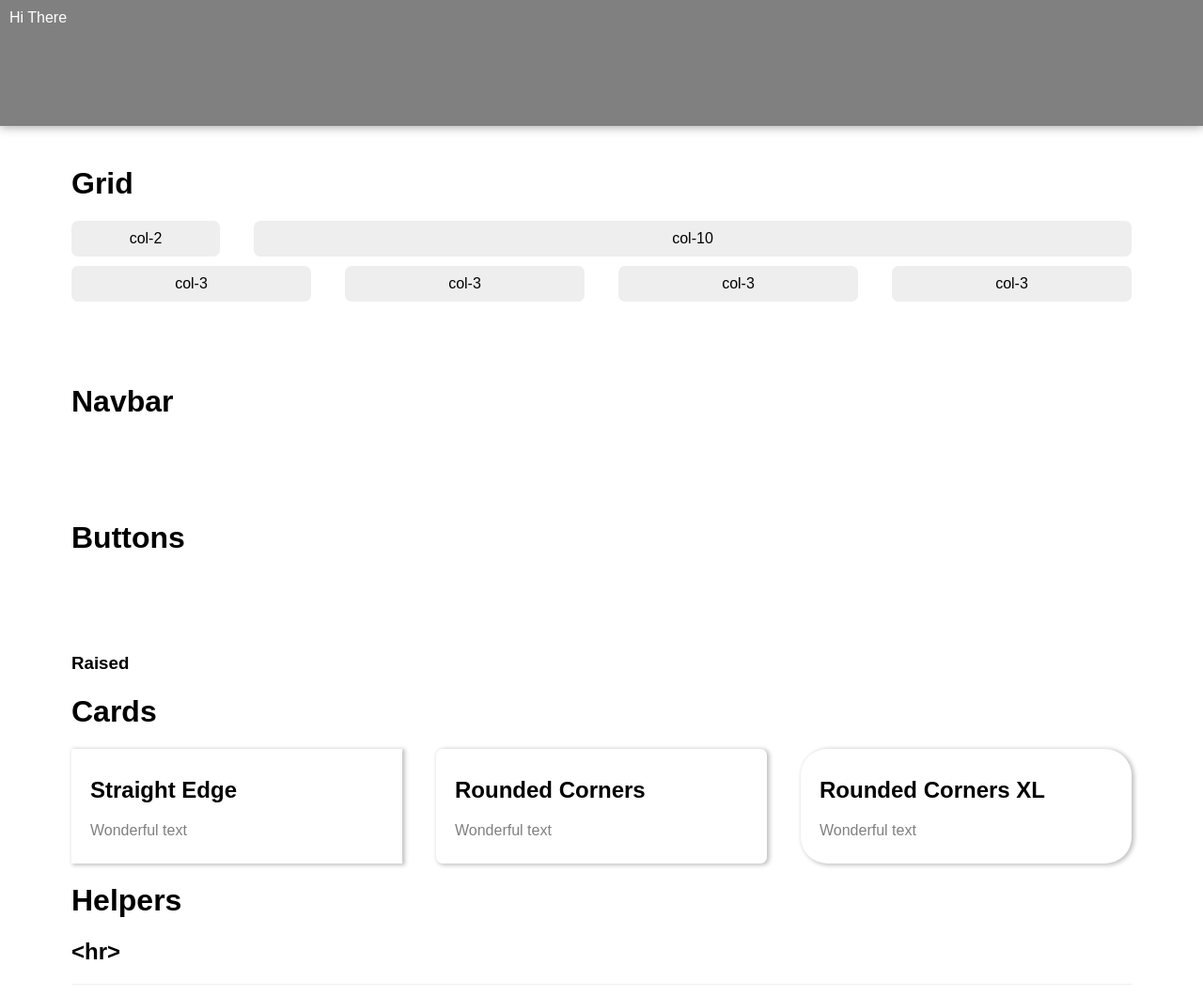
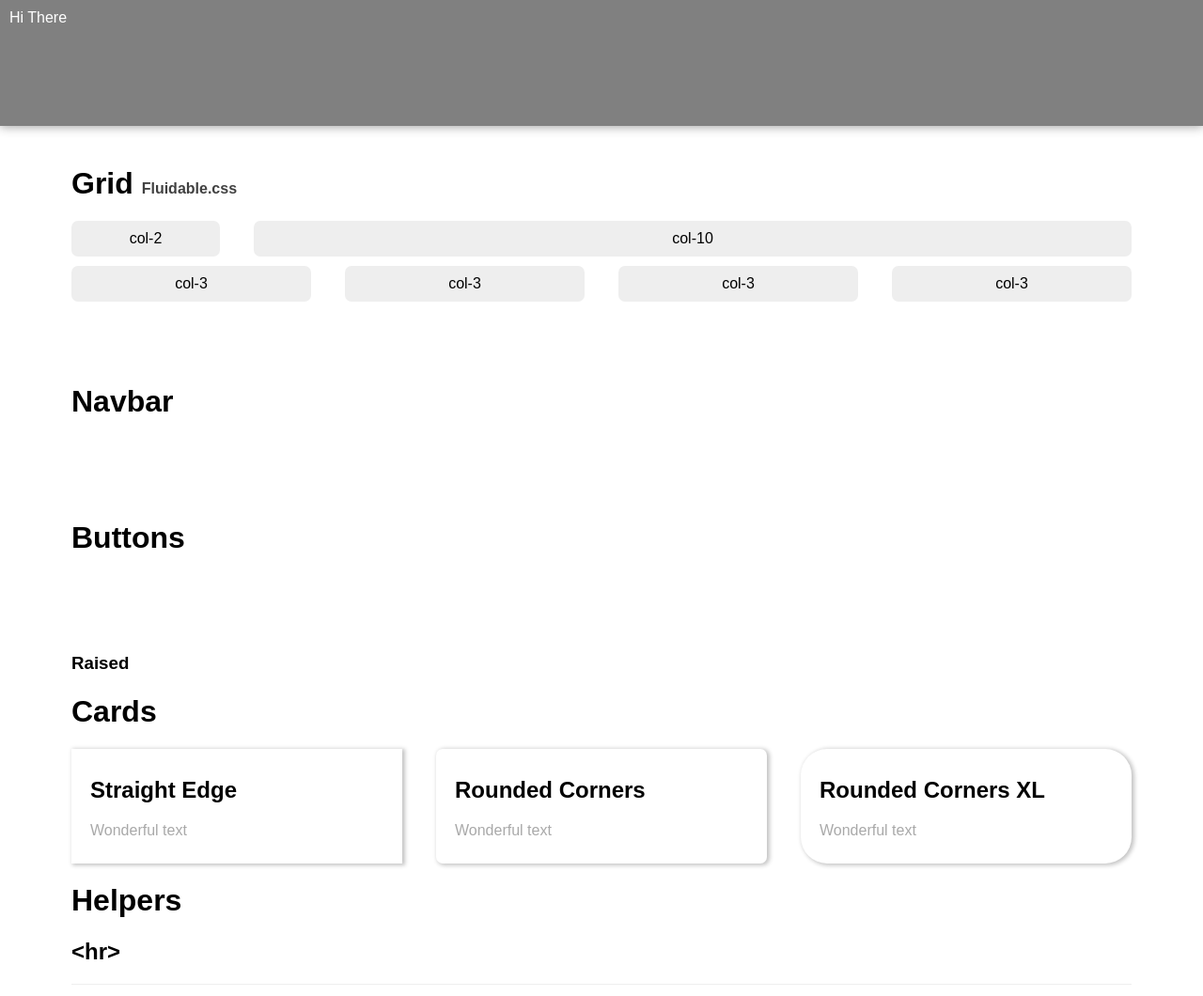
Before and after one commit to ajbraus/placemat, a plain HTML site: page index.html in a window 1280 px wide. Shown: the whole page at 94% size. Drawn offline with Linux system fonts and the light colour scheme.

Commit message:
adding references to borrowed code and a tag styling

```diff
--- a/helpers.css
+++ b/helpers.css
@@ -1,3 +1,8 @@
+/*
+ * HELPERS.CSS
+ */
+
+
 .pull-left {
   float:left;
 }
@@ -6,8 +11,12 @@
   float:right;
 }
 
-.text-muted {
-  color:#EEE;
+.text-center {
+  text-align: center;
+}
+
+.text-right {
+  text-align: right;
 }
 
 /*CLEARFIX*/
@@ -32,11 +41,3 @@
 .padding-10 {
   padding: 10px;
 }
-
-.text-center {
-  text-align: center;
-}
-
-.text-right {
-  text-align: right;
-}
--- a/index.html
+++ b/index.html
@@ -7,6 +7,7 @@
   <link rel="stylesheet" href="fluidable.css">
   <link rel="stylesheet" href="animate.css">
   <link rel="stylesheet" href="helpers.css">
+  <link rel="stylesheet" href="typography.css">
   <link rel="stylesheet" href="style.css">
 </head>
 <body>
@@ -16,7 +17,7 @@
   </header>
   <div class="container">
     <div class='section'>
-      <h1>Grid</h1>
+      <h1>Grid <small class='text-muted'><a href="http://fluidable.com/">Fluidable.css</a></small></h1>
       <div class="col-group">
         <div class="col-2">
           <div class="neutral rounded-corners padding-10 text-center">col-2</div>
--- a/style.css
+++ b/style.css
@@ -1,3 +1,19 @@
+/*
+ * STYLE.CSS
+ */
+
+
+a {
+  opacity:0.75;
+  color:black;
+  text-decoration: none;
+}
+
+a:hover {
+  opacity:1;
+  text-decoration: none;
+}
+
 /** {
   box-sizing: border-box;
 }*/
@@ -55,7 +71,3 @@ header {
   -moz-border-radius: 28px;
   border-radius: 28px;
 }
-
-.text-muted {
-  color:grey;
-}
--- /dev/null
+++ b/typography.css
@@ -0,0 +1,11 @@
+/*
+ * TYPOGRAPHY.CSS
+ */
+
+small {
+  font-size: 50%;
+}
+
+.text-muted {
+  color:darkgrey;
+}
```
